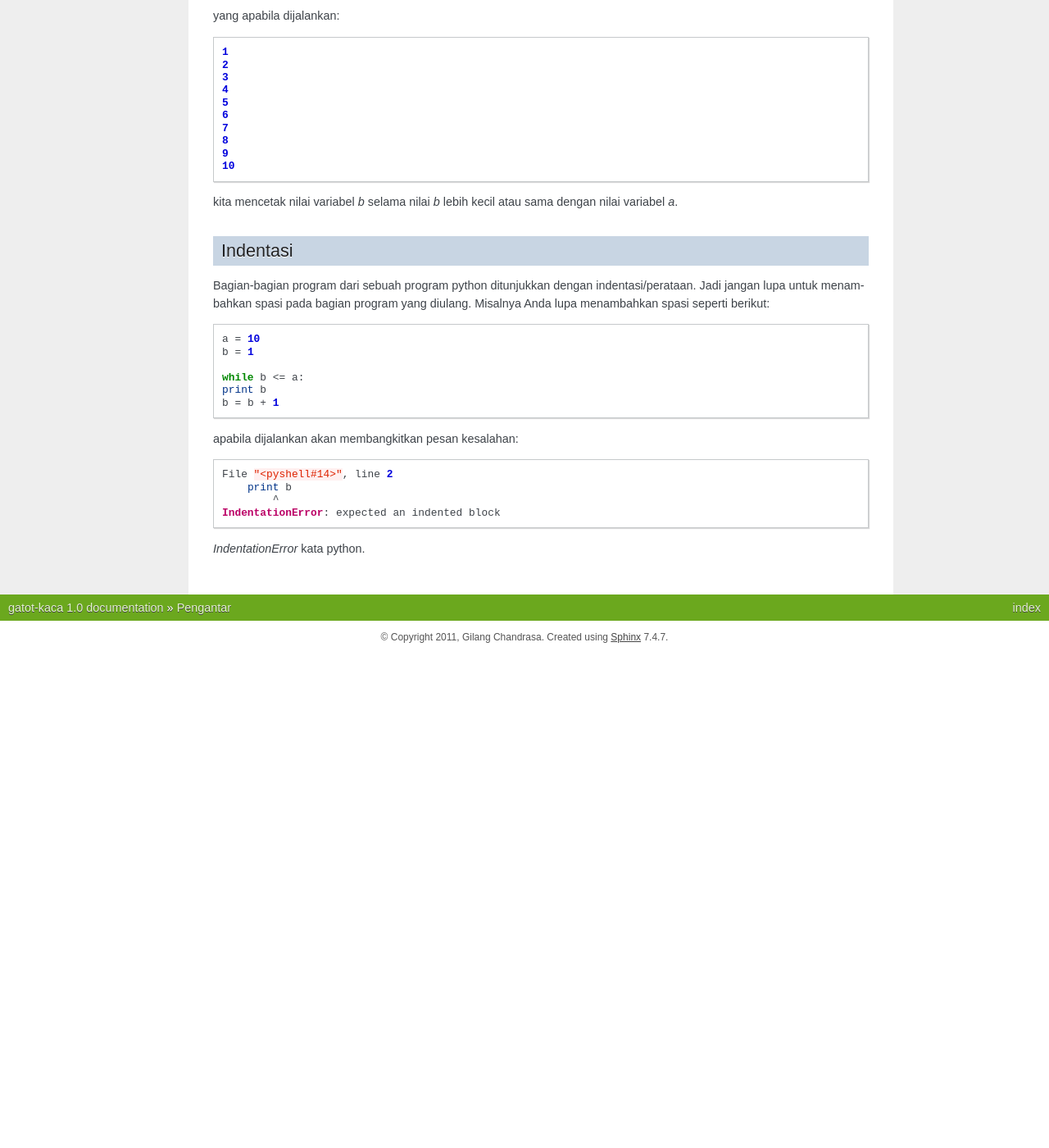
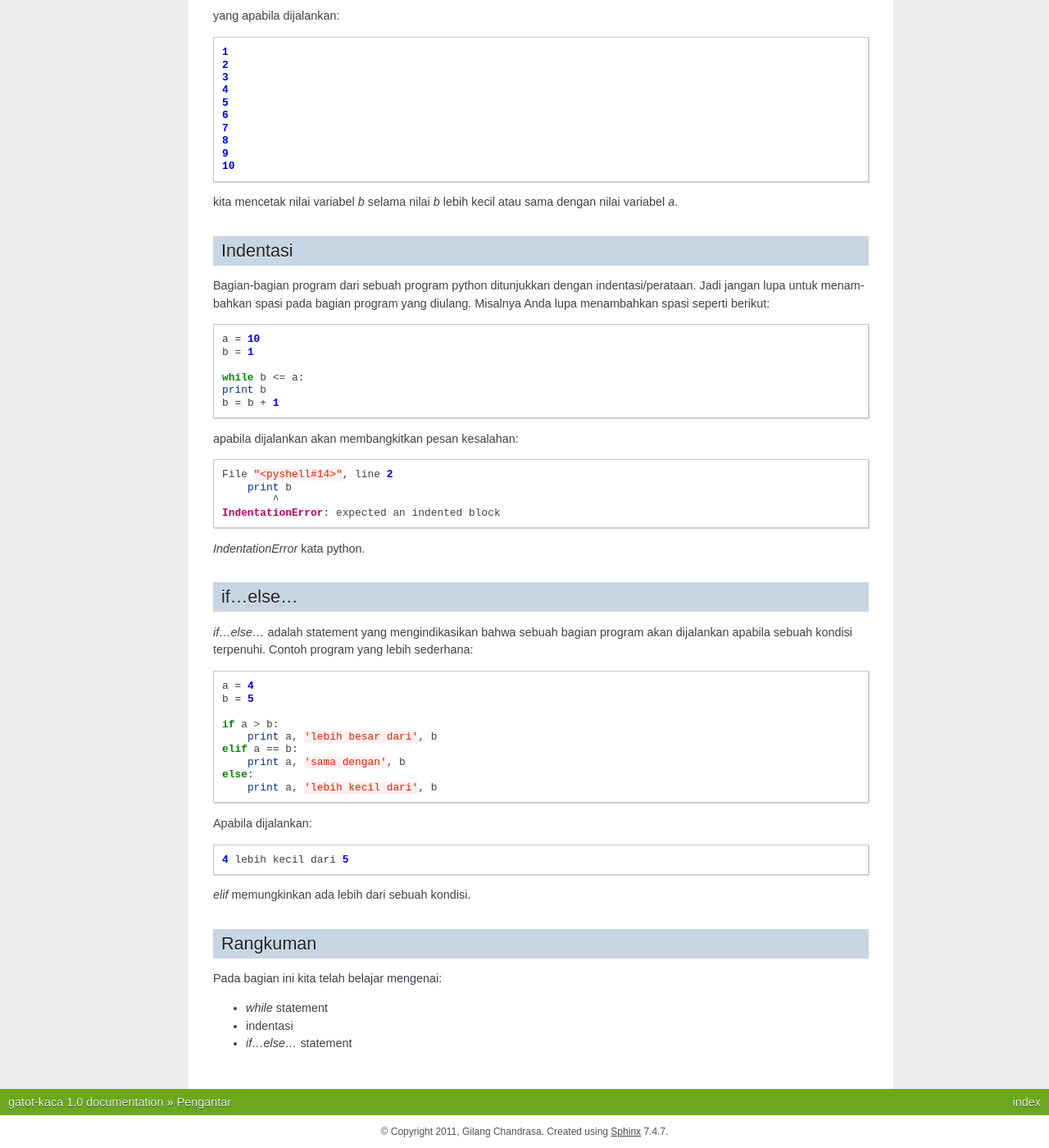
Before and after one commit to id-python/gatot-kaca, a Sphinx documentation site: the page built from source/python/python-di-windows.rst, in a window 1280 px wide and 1400 px high, scrolled down 7048 px. Shown: the whole window at 82% size. Built offline with Sphinx 7.4.7, drawn with Linux system fonts in a browser that asks for light colours; before the commit the page ends 7845 px from its top, so only the background shows below that.

```diff
--- a/source/python/python-di-windows.rst
+++ b/source/python/python-di-windows.rst
@@ -22,7 +22,6 @@
 * Saya sedapat mungkin tidak menggunakan instilah-instilah yang berbau teknis, namun jikalau harus menggunakan istilah-istilah komputer/teknis, saya akan menggunakan istilah-istilah komputer yang sudah dikenal, walau dalam bahasa Inggris. Misalnya saya memilih menggunakan kata *File* dibandingkan *Berkas* dengan anggapan bahwa istilah *File* lebih dikenal dibandingkan *Berkas*
 
 Akhirnya selamat belajar Python!
-
 
 Instalasi dan Memulai Python
 =============================
@@ -300,3 +299,33 @@
     IndentationError: expected an indented block
 
 *IndentationError* kata python.
+
+
+if...else...
+------------
+
+*if...else...* adalah statement yang mengindikasikan bahwa sebuah bagian program akan dijalankan apabila sebuah kondisi terpenuhi. Contoh program yang lebih sederhana::
+
+    a = 4
+    b = 5
+
+    if a > b:
+        print a, 'lebih besar dari', b
+    elif a == b:
+        print a, 'sama dengan', b
+    else:
+        print a, 'lebih kecil dari', b
+
+Apabila dijalankan::
+
+    4 lebih kecil dari 5
+
+*elif* memungkinkan ada lebih dari sebuah kondisi.
+
+Rangkuman
+---------
+Pada bagian ini kita telah belajar mengenai:
+
+* *while* statement
+* indentasi
+* *if...else...* statement
```
